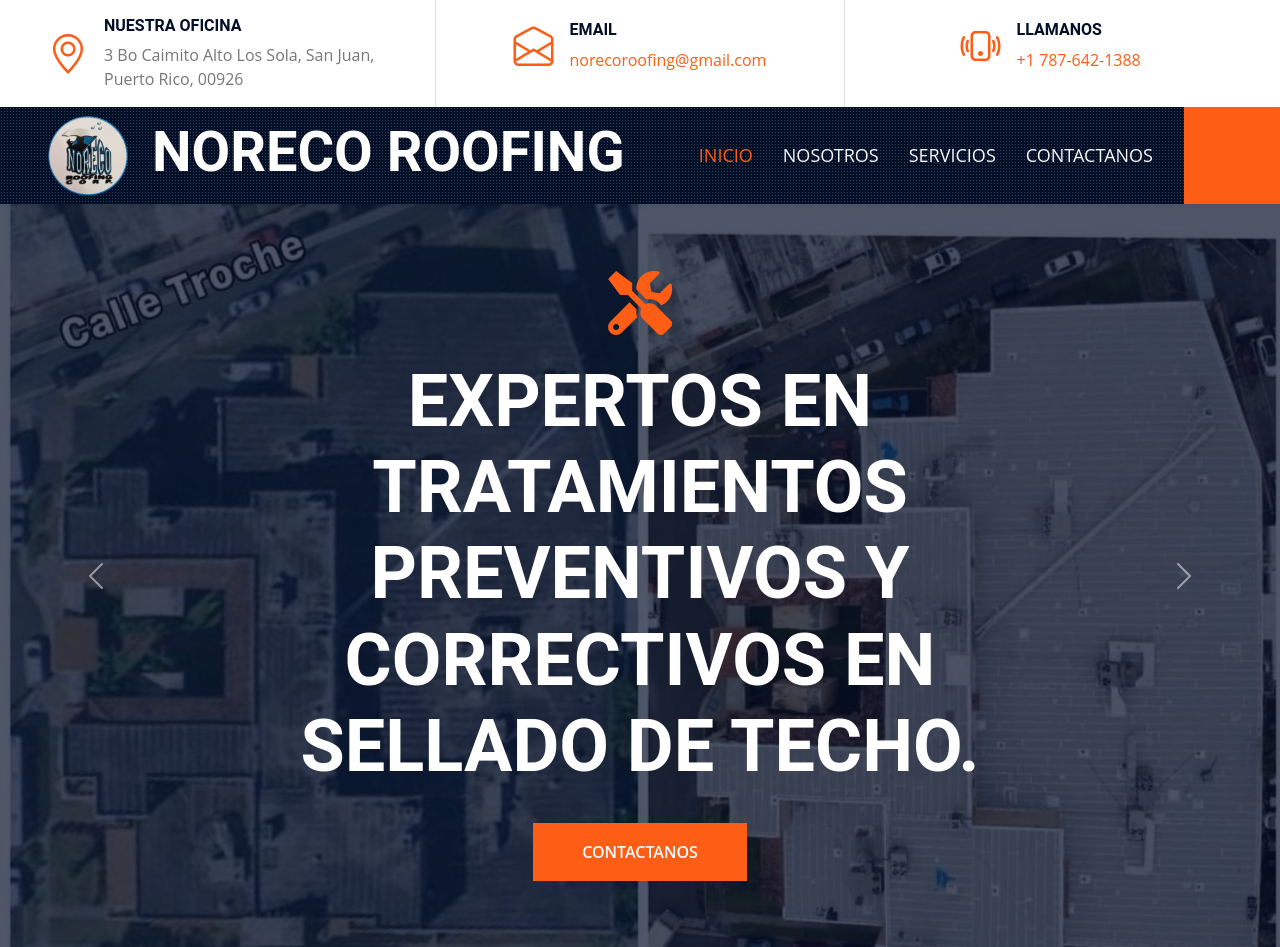
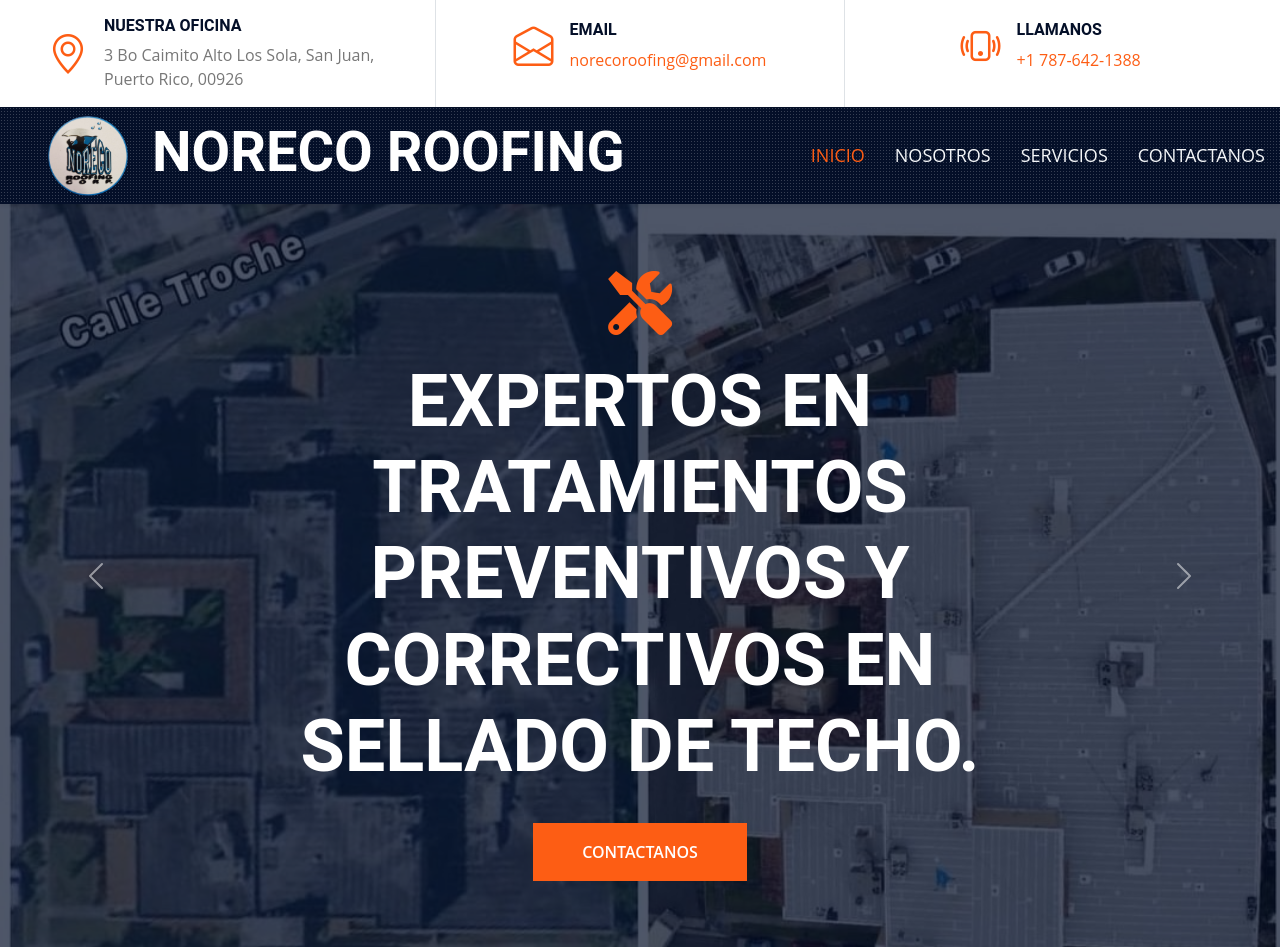
Before and after one commit to irivera54/Noreco-Roofing-Website, a plain HTML site: page index.html in a window 1280 px wide. Shown: the top 947 px of the page. Drawn offline with nearby package versions, Linux system fonts and the light colour scheme.

Commit message:
Update index.html

```diff
--- a/index.html
+++ b/index.html
@@ -81,7 +81,7 @@
                     <a href="#nosotros" class="nav-item nav-link">Nosotros</a>
                     <a href="#servicio" class="nav-item nav-link">Servicios</a>
                     <a href="contact.html" class="nav-item nav-link">Contactanos</a>
-                    <a class="nav-item nav-link bg-primary text-white px-5 ms-3 d-none d-lg-block"></a>
+
                 </div>
             </div>
         </nav>
```
